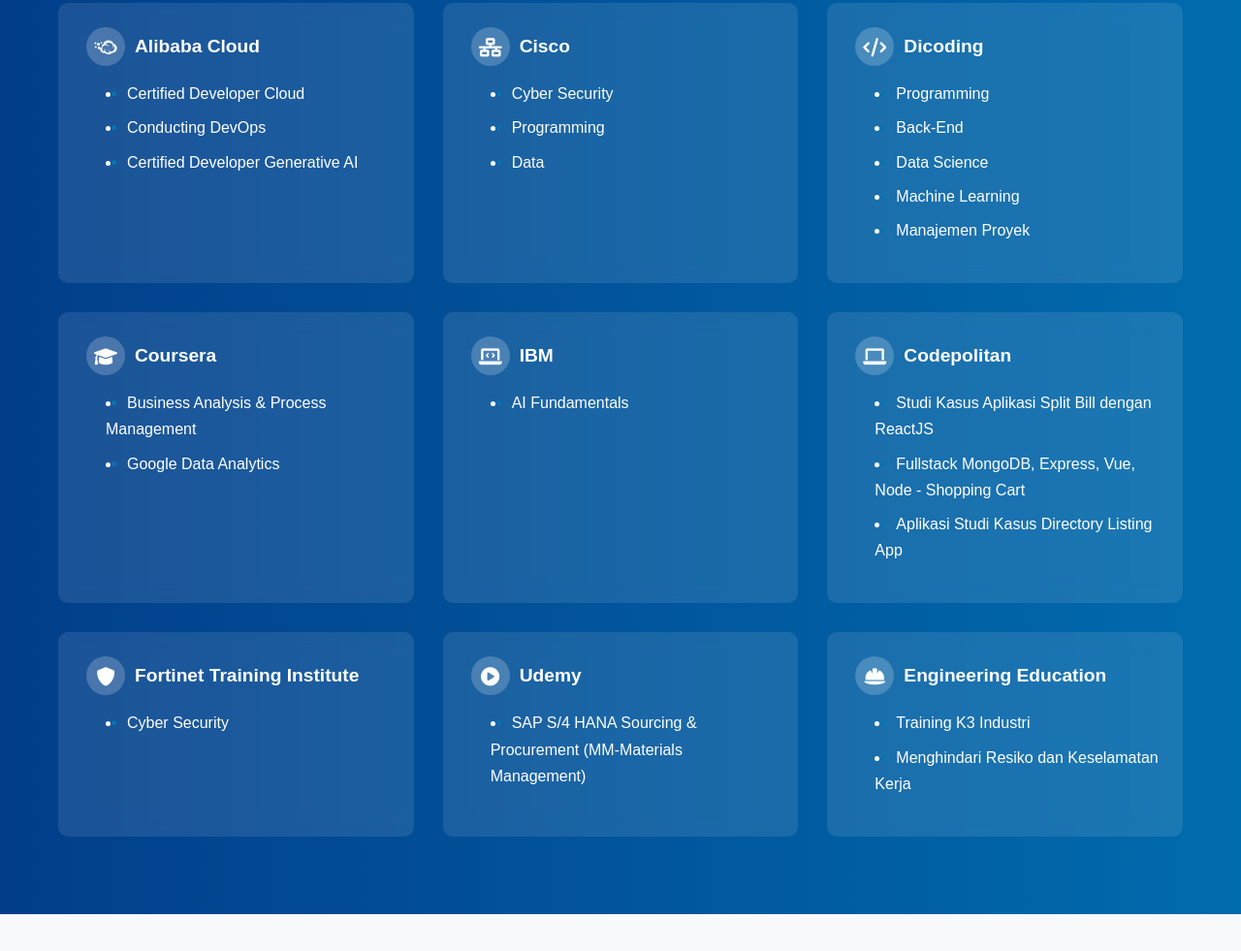
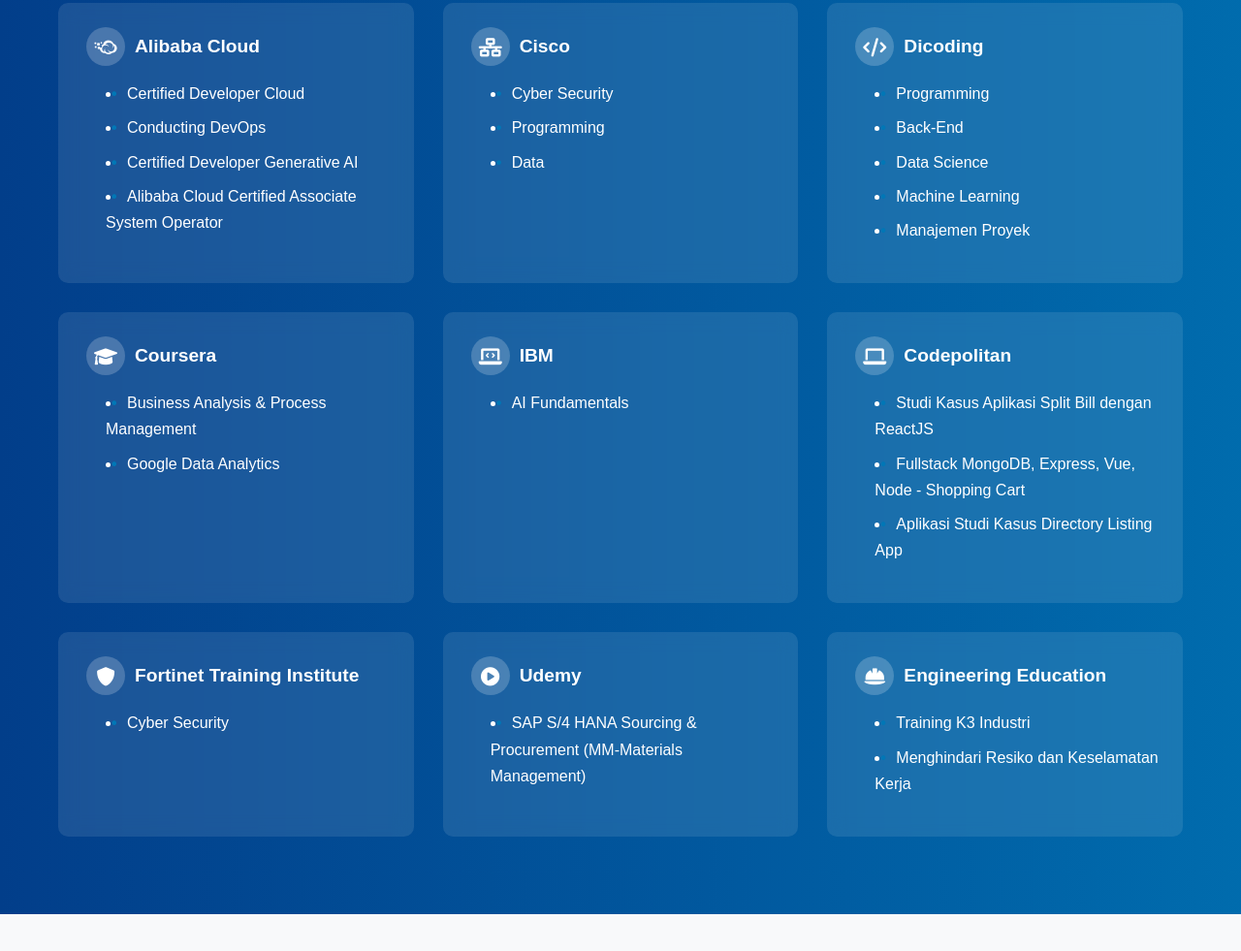
Before and after one commit to Sonyalfauzan/Website-Portfolio, a website: page index.html in a window 1280 px wide. Shown: the part 2390-3371 px from the top of the page at 97% size. Drawn offline with nearby package versions, Linux system fonts and the light colour scheme.

Commit message:
Update index.html

```diff
--- a/index.html
+++ b/index.html
@@ -1423,6 +1423,7 @@
                         <li data-i18n="certifications.alibaba1">Certified Developer Cloud</li>
                         <li data-i18n="certifications.alibaba2">Conducting DevOps</li>
                         <li data-i18n="certifications.alibaba3">Certified Developer Generative AI</li>
+                        <li data-i18n="certifications.alibaba4">Alibaba Cloud Certified Associate System Operator</li>
                     </ul>
                 </div>
 
@@ -1892,6 +1893,7 @@
                     "certifications.alibaba1": "Certified Developer Cloud",
                     "certifications.alibaba2": "Conducting DevOps",
                     "certifications.alibaba3": "Certified Developer Generative AI",
+                    "certifications.alibaba4": "Alibaba Cloud Certified Associate System Operator",
                     "certifications.cisco1": "Cyber Security",
                     "certifications.cisco2": "Programming",
                     "certifications.cisco3": "Data",
@@ -1987,6 +1989,7 @@
                     "certifications.alibaba1": "Certified Developer Cloud",
                     "certifications.alibaba2": "Conducting DevOps",
                     "certifications.alibaba3": "Certified Developer Generative AI",
+                    "certifications.alibaba4": "Alibaba Cloud Certified Associate System Operator",
                     "certifications.cisco1": "Cyber Security",
                     "certifications.cisco2": "Programming",
                     "certifications.cisco3": "Data",
```
